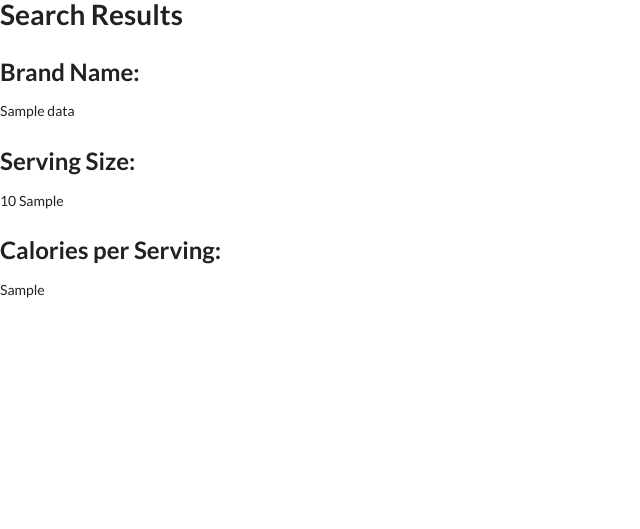
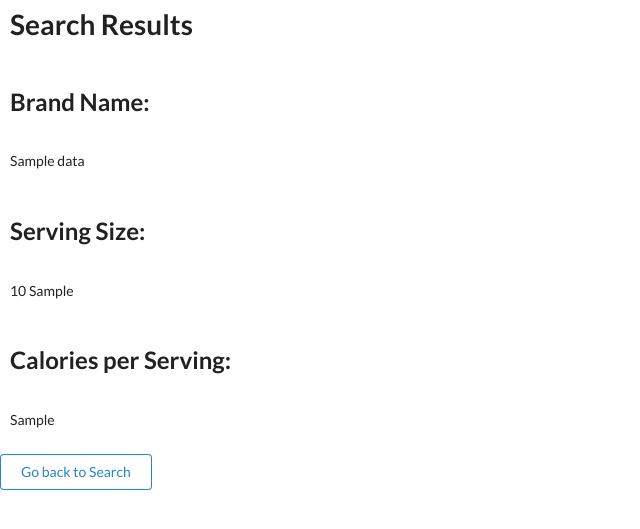
Before and after one commit to bellcha/Meal_Tracking, a Flask app: template templates/data.html in a window 1280 px wide. Shown: the top 529 px of the page, without its empty margins (0-640 px from the left). Run offline with Flask 2, Linux system fonts and the light colour scheme; the template is opened without the code that fills it: most values are stand-ins (such as "Sample title", 1, 10 or a date in 2020).

Commit message:
added padding

```diff
--- a/app.py
+++ b/app.py
@@ -26,11 +26,9 @@ app = Flask(__name__)
 
 @app.route("/")
 def home():
-    chips = NutritionalAPI("014100053293")
+    return render_template("search.html")
 
-    return render_template("base.html", chips = chips)
-
-@app.route('/search')
+@app.route('/search', methods = ['GET'])
 def search():
     return render_template("search.html")
 
--- a/templates/data.html
+++ b/templates/data.html
@@ -12,15 +12,19 @@
 
 <body>
 
-    <h1 class="ui header">Search Results</h1>
-    <h2 class="ui header">Brand Name:</h2>
-    <p>{{form_data.data.brand_name}}</p>
+    <h1 class="ui header" style="padding: 10px;">Search Results</h1>
+    <h2 class="ui header" style="padding: 10px;">Brand Name:</h2>
+    <p style="padding: 10px;">{{form_data.data.brand_name}}</p>
 
-    <h2 class="ui header">Serving Size:</h2>
-    <p>{{form_data.data.nf_serving_size_qty}} {{form_data.data.nf_serving_size_unit}}</p>
+    <h2 class="ui header" style="padding: 10px;">Serving Size:</h2>
+    <p style="padding: 10px;">{{form_data.data.nf_serving_size_qty}} {{form_data.data.nf_serving_size_unit}}</p>
 
-    <h2 class="ui header">Calories per Serving:</h2>
-    <p>{{form_data.data.nf_calories}}</p>
+    <h2 class="ui header" style="padding: 10px;">Calories per Serving:</h2>
+    <p style="padding: 10px;">{{form_data.data.nf_calories}}</p>
+
+    <form action="{{url_for ('search') }}" method="GET">
+    <input class="ui primary basic button" type="submit" value="Go back to Search" action="{{url_for ('search') }}">
+</form>
 </body>
 
 </html>
--- a/templates/search.html
+++ b/templates/search.html
@@ -10,11 +10,11 @@
     <script src="https://cdn.jsdelivr.net/npm/semantic-ui@2.4.2/dist/semantic.min.js"></script>
 </head>
 
-<form class="ui form" action="/data" method = "POST">
+<form class="ui form" action="/data" method = "POST" style="padding: 10px;>
   <div class="field">
     <label>Enter the UPC Code Below:</label>
-    <input type="text" name="UPC Code" placeholder="UPC Code">
+    <input type="text" name="UPC Code" placeholder="UPC Code" style="padding: 10px;">
   </div>
-  <button class="ui primary basic button" type="submit">Submit</button>
+  <button class="ui primary basic button" type="submit" style="padding-top: 10px;">Submit</button>
 
 </html>
```
